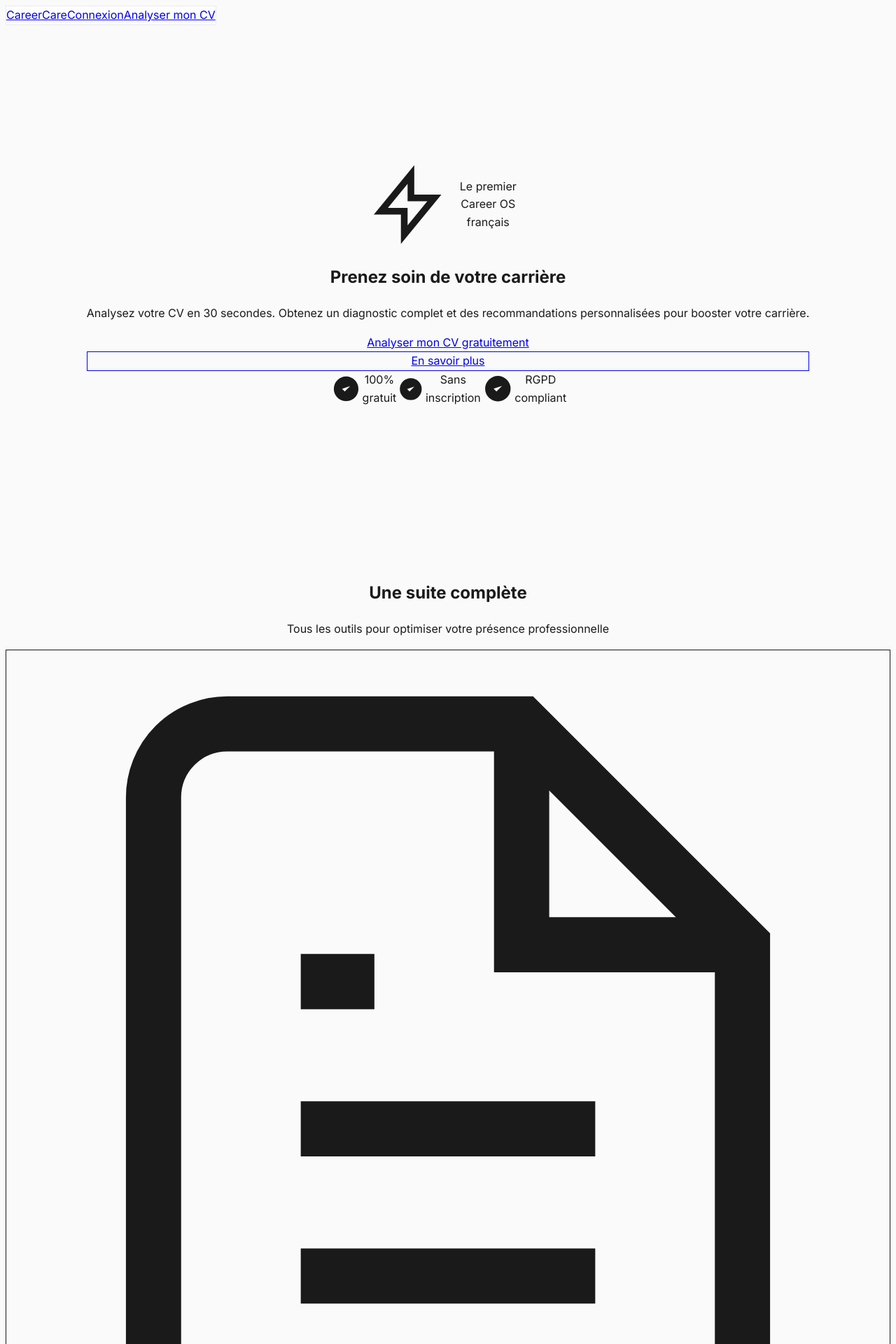
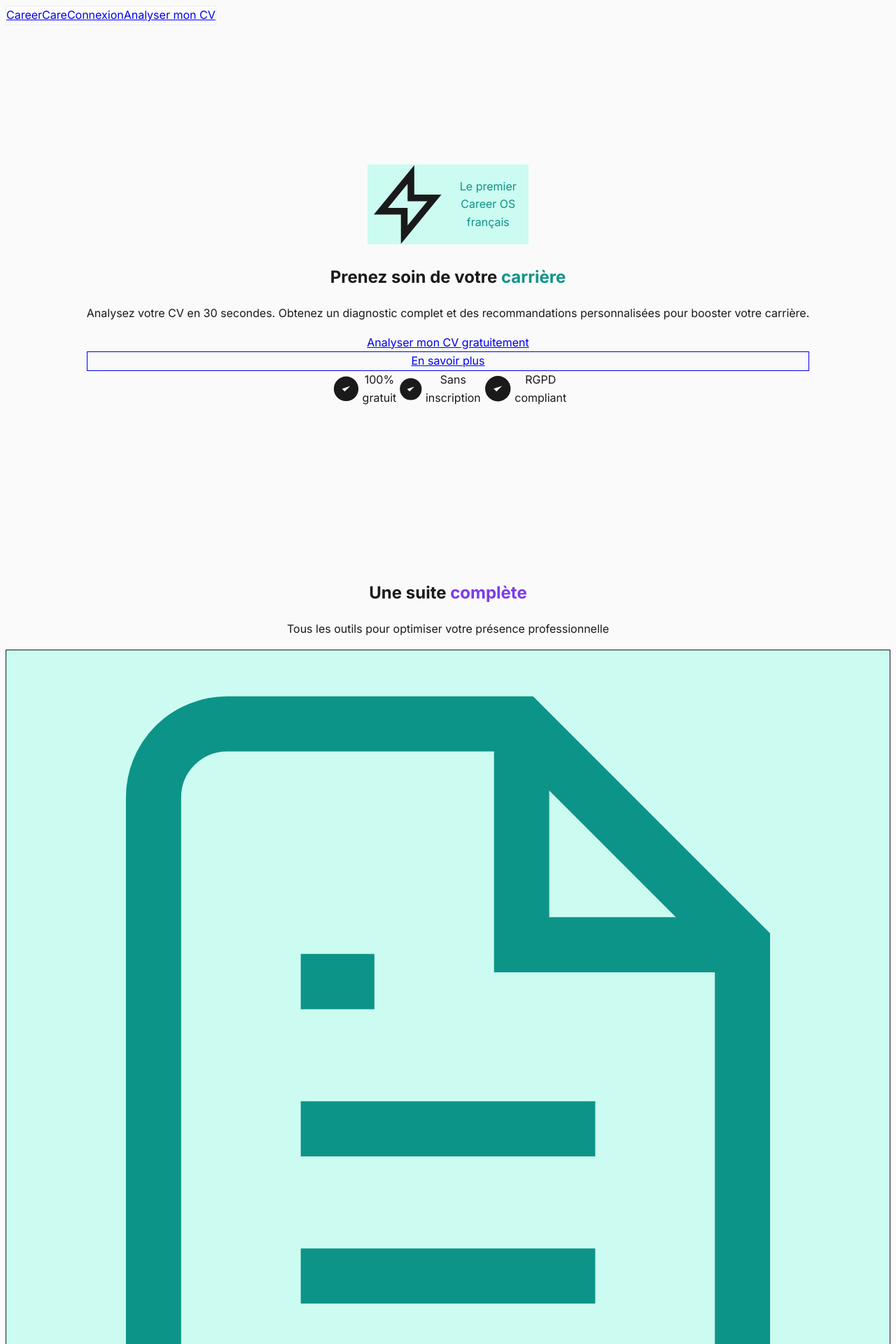
Before and after one commit to FiTiTan/CAREER, a Next.js app: page / in a window 1280 px wide. Shown: the top 1920 px of the page at 70% size. Built offline with nearby package versions, Linux system fonts and the light colour scheme.

Commit message:
fix: use Tailwind arbitrary values instead of custom classes

```diff
--- a/components/layout/Footer.tsx
+++ b/components/layout/Footer.tsx
@@ -8,7 +8,7 @@ export default function Footer() {
           {/* Brand */}
           <div>
             <div className="flex items-center gap-2 font-semibold text-lg mb-4">
-              <svg className="w-6 h-6 text-accent-teal" viewBox="0 0 24 24" fill="currentColor">
+              <svg className="w-6 h-6 text-[#0D9488]" viewBox="0 0 24 24" fill="currentColor">
                 <path d="M13 10V3L4 14h7v7l9-11h-7z"/>
               </svg>
               CareerCare
--- a/components/layout/Header.tsx
+++ b/components/layout/Header.tsx
@@ -6,7 +6,7 @@ export default function Header() {
       <div className="max-w-7xl mx-auto px-6 h-16 flex items-center justify-between">
         {/* Logo */}
         <Link href="/" className="flex items-center gap-2 font-semibold text-lg">
-          <svg className="w-6 h-6 text-accent-teal" viewBox="0 0 24 24" fill="currentColor">
+          <svg className="w-6 h-6 text-[#0D9488]" viewBox="0 0 24 24" fill="currentColor">
             <path d="M13 10V3L4 14h7v7l9-11h-7z"/>
           </svg>
           CareerCare
--- a/components/marketing/CTA.tsx
+++ b/components/marketing/CTA.tsx
@@ -4,7 +4,7 @@ export default function CTA() {
   return (
     <section className="py-24 px-6">
       <div className="max-w-4xl mx-auto">
-        <div className="bg-gradient-to-br from-accent-teal to-accent-violet rounded-2xl p-12 text-center text-white">
+        <div className="bg-gradient-to-br from-[#0D9488] to-[#7C3AED] rounded-2xl p-12 text-center text-white">
           <h2 className="text-3xl md:text-4xl font-semibold mb-4">
             Prêt à booster votre carrière ?
           </h2>
--- a/components/marketing/Features.tsx
+++ b/components/marketing/Features.tsx
@@ -39,7 +39,7 @@ export default function Features() {
         {/* Header */}
         <div className="text-center mb-16">
           <h2 className="text-4xl font-semibold mb-4">
-            Une suite <span className="text-accent-violet">complète</span>
+            Une suite <span className="text-[#7C3AED]">complète</span>
           </h2>
           <p className="text-lg text-text-secondary max-w-2xl mx-auto">
             Tous les outils pour optimiser votre présence professionnelle
@@ -49,8 +49,8 @@ export default function Features() {
         {/* Features Grid */}
         <div className="grid md:grid-cols-3 gap-6">
           {features.map((feature, i) => {
-            const bgClass = feature.color === 'teal' ? 'bg-accent-teal-bg' : feature.color === 'violet' ? 'bg-accent-violet-bg' : 'bg-accent-amber-bg'
-            const textClass = feature.color === 'teal' ? 'text-accent-teal' : feature.color === 'violet' ? 'text-accent-violet' : 'text-accent-amber'
+            const bgClass = feature.color === 'teal' ? 'bg-[var(--accent-teal-bg)]' : feature.color === 'violet' ? 'bg-[var(--accent-violet-bg)]' : 'bg-[var(--accent-amber-bg)]'
+            const textClass = feature.color === 'teal' ? 'text-[#0D9488]' : feature.color === 'violet' ? 'text-[#7C3AED]' : 'text-[#D97706]'
 
             return (
               <div
--- a/components/marketing/Hero.tsx
+++ b/components/marketing/Hero.tsx
@@ -5,18 +5,18 @@ export default function Hero() {
     <section className="min-h-screen flex items-center justify-center px-6 pt-16">
       <div className="max-w-4xl mx-auto text-center">
         {/* Badge */}
-        <div className="inline-flex items-center gap-2 px-4 py-2 rounded-pill bg-accent-teal-bg mb-6">
+        <div className="inline-flex items-center gap-2 px-4 py-2 rounded-pill bg-[var(--accent-teal-bg)] mb-6">
           <svg className="w-4 h-4" viewBox="0 0 24 24" fill="none" stroke="currentColor" strokeWidth="2">
             <path d="M13 10V3L4 14h7v7l9-11h-7z"/>
           </svg>
-          <span className="text-sm font-medium text-accent-teal">
+          <span className="text-sm font-medium text-[#0D9488]">
             Le premier Career OS français
           </span>
         </div>
 
         {/* Title */}
         <h1 className="text-5xl md:text-6xl font-semibold leading-tight tracking-tight mb-6">
-          Prenez soin de votre <span className="text-accent-teal">carrière</span>
+          Prenez soin de votre <span className="text-[#0D9488]">carrière</span>
         </h1>
 
         {/* Description */}
```
